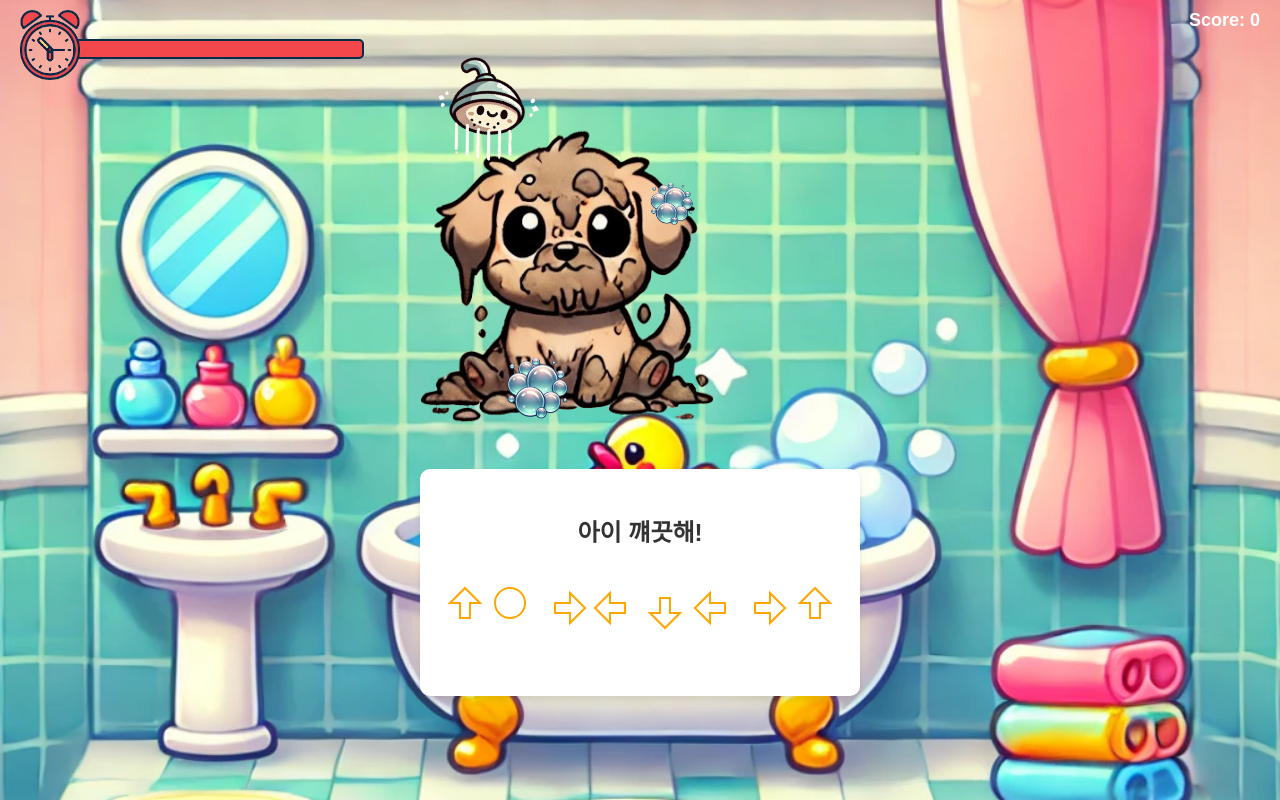
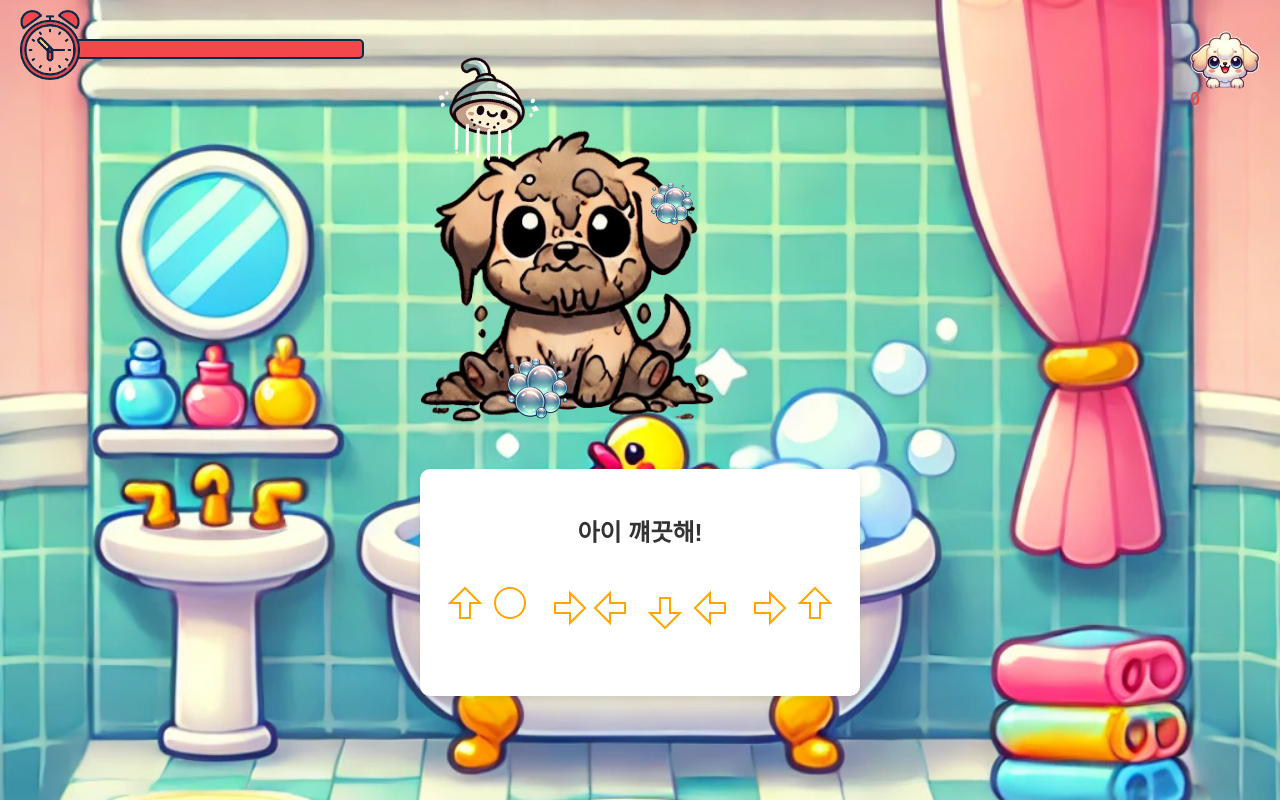
Before and after one commit to happyDDang/client, a Vue app: page / in a window 1280 px wide. Both pictures are taken after a click on the link "GAME START!". Built offline with nearby package versions, Linux system fonts and the light colour scheme.

Commit message:
feat: 점수 아이콘 추가

```diff
--- a/src/pages/index.css
+++ b/src/pages/index.css
@@ -150,10 +150,16 @@ body {
 /* 나머지 스타일 */
 .score-container {
   position: fixed;
-  top: 10px;
+  top: 30px;
   right: 20px;
   font-size: 18px;
   font-weight: bold;
+  color: #F2484C;
+  display:flex;
+  flex-direction: column;
+}
+.score-dog{
+  width: 70px;
 }
 .key-list-container {
   margin-top: 40px;
--- a/src/pages/index.vue
+++ b/src/pages/index.vue
@@ -20,7 +20,10 @@
             </div>
           </div>
         </div>
-        <div class="score-container">Score: {{ score }}</div>
+        <div class="score-container">
+          <img :src="ScoreDog" class="score-dog" />
+          <div>{{ score }}</div>
+        </div>
         <div class="image-container">
           <div>
             <div class="animated-icons">
@@ -129,6 +132,7 @@ import Clock from '../assets/clock.png';
 import ShowerHead from '../assets/shower_head.png';
 import Bubble from '../assets/bubble.png';
 import Logo from '../assets/logo.png';
+import ScoreDog from '../assets/score_dog.png';
 
 const router = useRouter();
 
```
Also changed, not shown: src/assets/score_dog.png (added).
